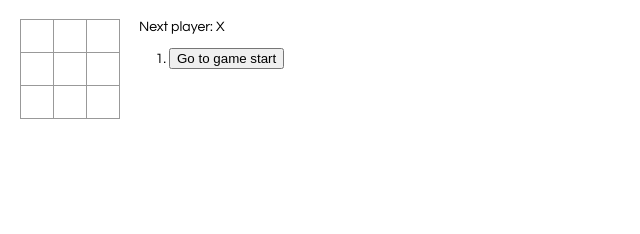
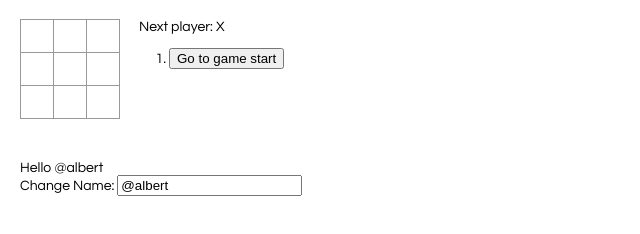
Before and after one commit to Okwonks/react-tutorial, a React app: page / in a window 1280 px wide. Shown: the whole page, without its empty margins (0-640 px from the left). Built offline with nearby package versions, Linux system fonts and the light colour scheme.

Commit message:
Adding a component for better react knowledge.

```diff
--- a/package.json
+++ b/package.json
@@ -3,6 +3,7 @@
   "version": "0.1.0",
   "private": true,
   "dependencies": {
+    "create-react-class": "^15.6.3",
     "react": "^16.2.0",
     "react-dom": "^16.2.0",
     "react-scripts": "1.1.1"
--- a/public/index.html
+++ b/public/index.html
@@ -26,6 +26,10 @@
       You need to enable JavaScript to run this app.
     </noscript>
     <div id="root"></div>
+    <br>
+    <br>
+    <br>
+    <div id="hello-user"></div>
     <!--
       This HTML file is a template.
       If you open it directly in the browser, you will see an empty page.
--- /dev/null
+++ b/src/hello-world.js
@@ -0,0 +1,59 @@
+import React from 'react';
+import ReactDOM from 'react-dom';
+/** This is an alternative way of using classes
+ *  Just in case ES6 looks difficult ;)
+ */
+// let createReactClass = require('create-react-class');
+// let HelloUser = createReactClass({
+//     getInitialState() {
+//         return {
+//             username: '@albert'
+//         }
+//     },
+//     handleChange(e) {
+//         this.setState({
+//             username: e.target.value
+//         });
+//     },
+//     render() {
+//         return (
+//             <div>
+//                 Hello {this.state.username} <br/>
+//                 Change Name: <input type="text" value={this.state.username} onChange={this.handleChange}/>
+//             </div>
+//         )
+//     }
+// });
+
+class UserName extends React.Component {
+    constructor(props) {
+        super(props);
+        this.state = UserName.defaultProps;
+        this.handleChange = this.handleChange.bind(this);
+    }
+    handleChange = (e) => {
+        this.setState({
+            username: e.target.value
+        });
+    }
+    // this is the basic method
+    // handleChange(e) {
+    //     this.setState({
+    //         username: e.target.value
+    //     });
+    // }
+    render() {
+        return (
+            <div>
+                Hello {this.state.username} <br/>
+                Change Name: <input type="text" value={this.state.username} onChange={this.handleChange}/>
+            </div>
+        )
+    }
+}
+
+UserName.defaultProps = {
+    username: '@albert'
+}
+
+ReactDOM.render(<UserName />, document.getElementById('hello-user'));
```
Also changed, not shown: src/index.js (+5 -4 lines), 1 other file.
